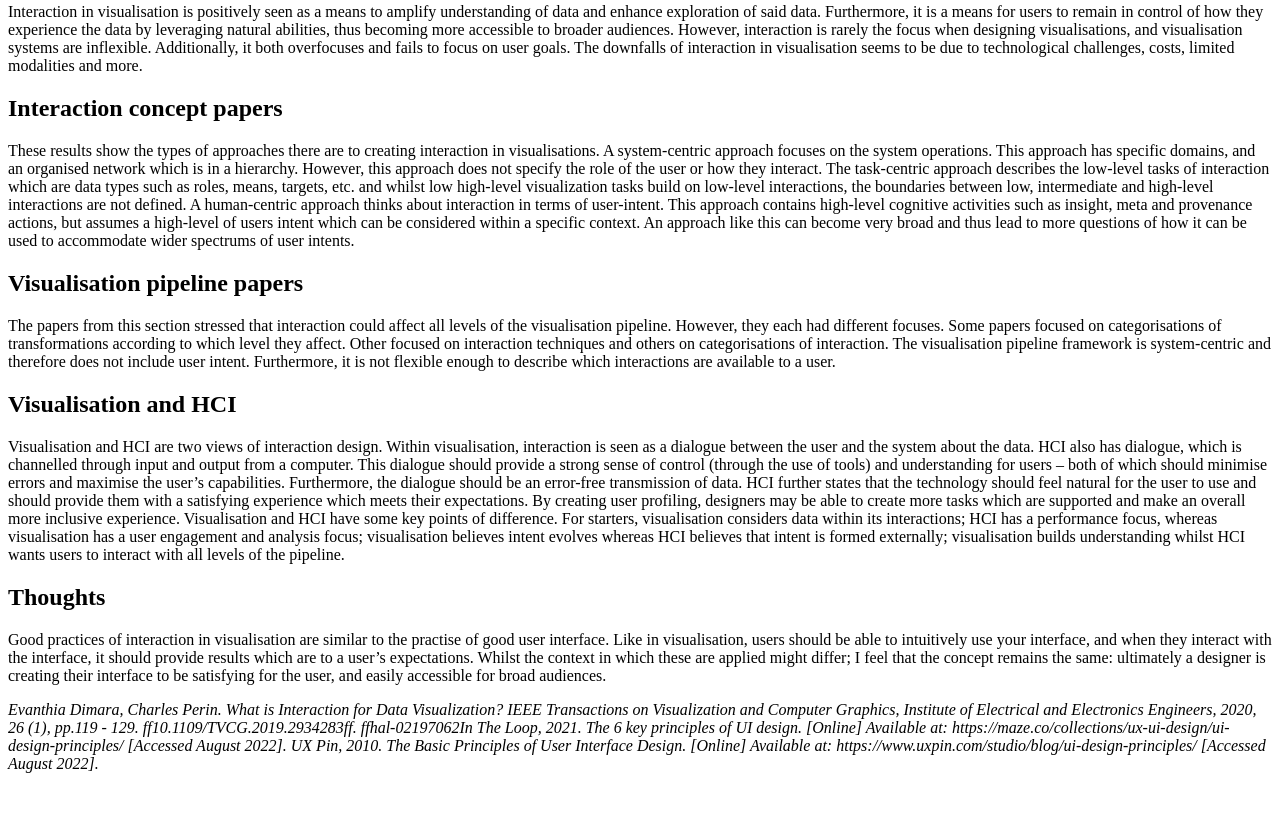
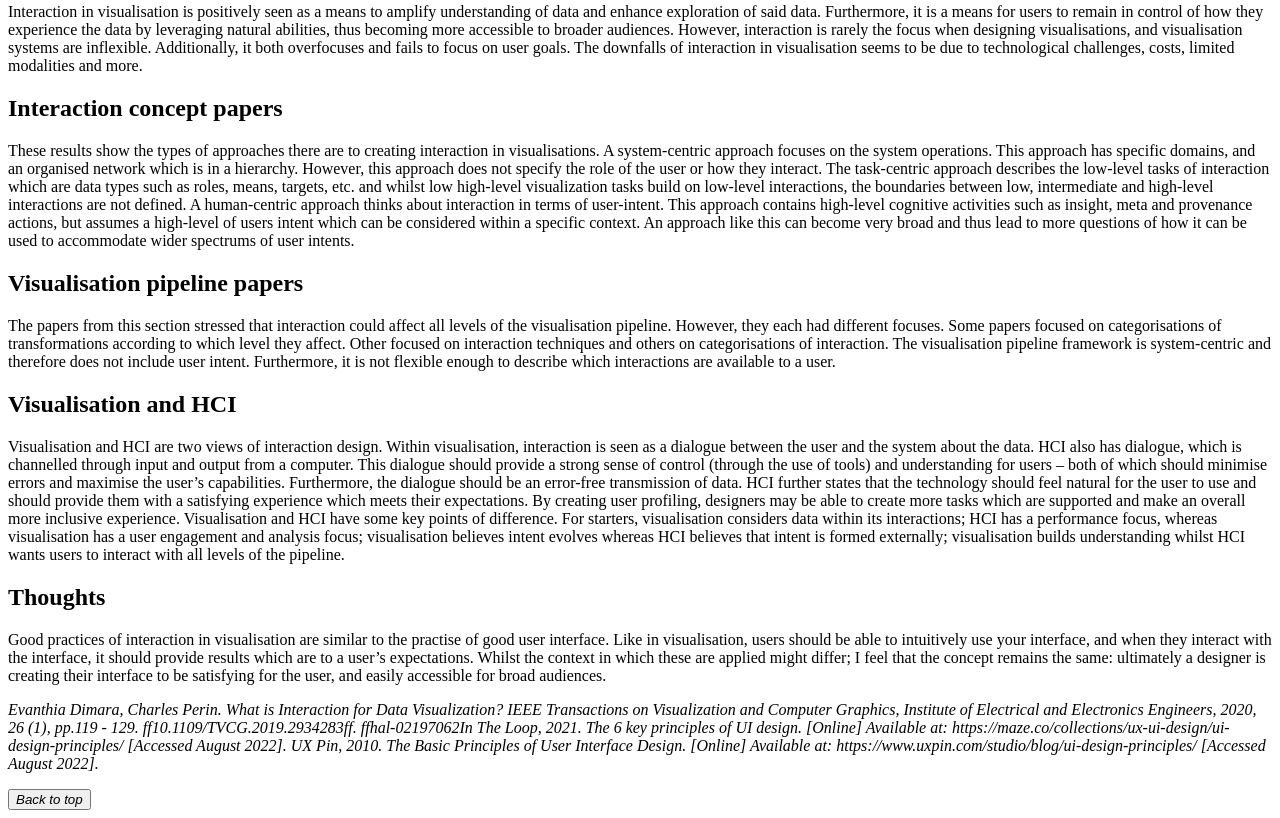
Before and after one commit to Draculoaf/D3.js-Website, a plain HTML site: page HTML/blog-three.html in a window 1280 px wide. Shown: the part 578-1396 px from the top of the page. Before the commit the page ends 1367 px from the top, so only its background shows below. Drawn offline with Linux system fonts and the light colour scheme.

Commit message:
Blog three footer

```diff
--- a/HTML/blog-three.html
+++ b/HTML/blog-three.html
@@ -155,5 +155,10 @@
         </cite>
       </p>
     </article>
+    <footer>
+      <button class="back-button" id="back" onclick="topFunction()">
+        <i class="fa-solid fa-arrow-left-long">Back to top</i>
+      </button>
+    </footer>
   </body>
 </html>
```
